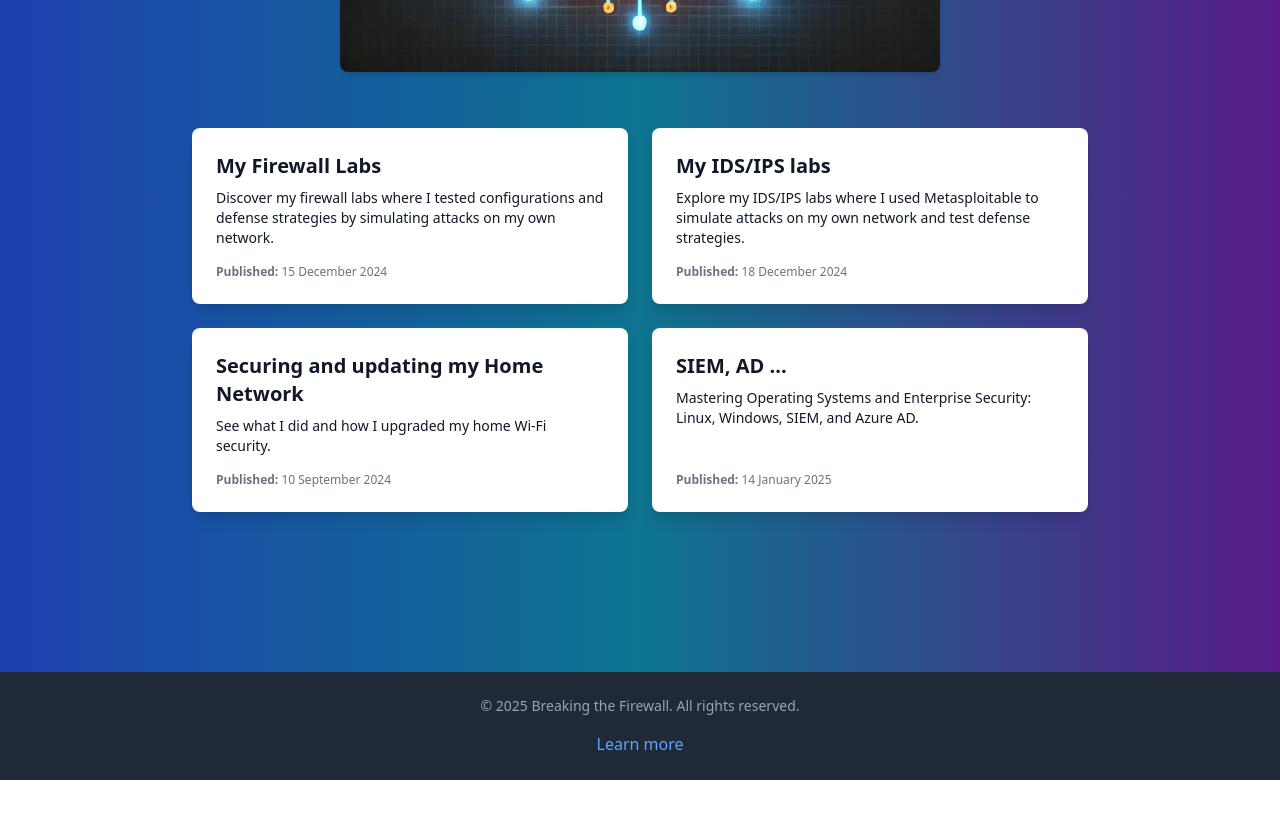
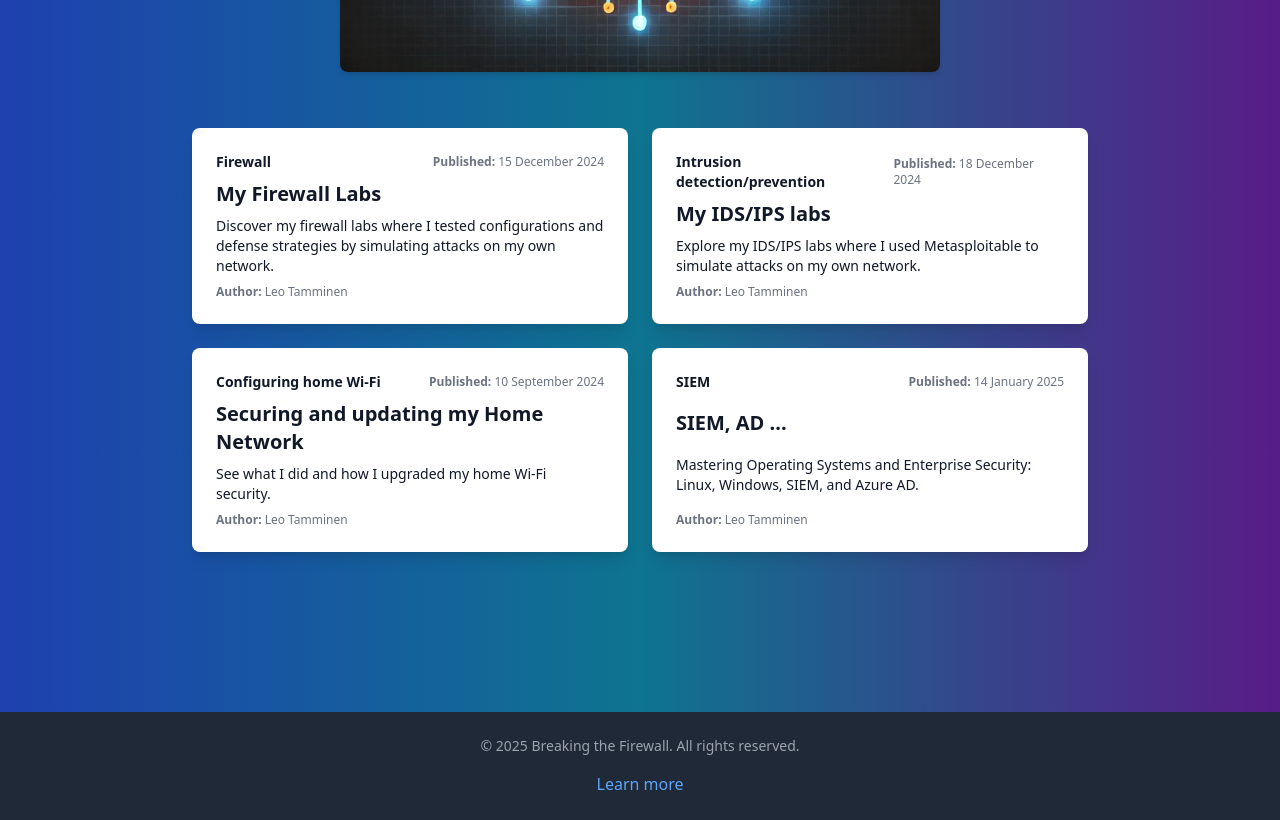
Before and after one commit to leotamminen/cyber_blog, a Next.js app: page / in a window 1280 px wide. Shown: the part 820-1640 px from the top of the page. Before the commit the page ends 1600 px from the top, so only its background shows below. Built offline with nearby package versions, Linux system fonts and the light colour scheme.

Commit message:
Separated BlogCard to its own component. Added more variables.
Added tags, author, and edited variables.

```diff
--- a/package.json
+++ b/package.json
@@ -1,5 +1,5 @@
 {
-  "name": "satoshi-calculator",
+  "name": "Breaking-the-firewall",
   "version": "0.1.0",
   "private": true,
   "scripts": {
--- /dev/null
+++ b/src/components/BlogCard.tsx
@@ -0,0 +1,47 @@
+import Link from "next/link";
+
+interface BlogCardProps {
+  id: string;
+  title: string;
+  tags?: string[] | string | null;
+  date?: string;
+  summary: string;
+  author?: string;
+}
+
+export default function BlogCard({
+  id,
+  title,
+  tags,
+  date,
+  summary,
+  author,
+}: BlogCardProps) {
+  return (
+    <Link
+      href={`/post/${id}`}
+      className="block p-6 bg-white text-gray-900 rounded-lg shadow-lg hover:shadow-xl transition dark:bg-gray-700 dark:text-gray-200 flex flex-col justify-between"
+    >
+      {/* Tags and Published Date */}
+      <div className="flex justify-between items-center mb-2">
+        <p className="font-bold text-sm">
+          {Array.isArray(tags) ? tags.join(", ") : tags || "No Tags"}
+        </p>
+        <p className="text-xs text-gray-500 dark:text-gray-400">
+          <span className="font-semibold">Published:</span> {date || "Unknown"}
+        </p>
+      </div>
+
+      {/* Title */}
+      <h2 className="text-xl font-bold mb-2">{title}</h2>
+
+      {/* Summary */}
+      <p className="text-sm mb-2">{summary}</p>
+
+      {/* Author */}
+      <p className="text-xs text-gray-500 dark:text-gray-400">
+        <span className="font-semibold">Author:</span> {author || "Unknown"}
+      </p>
+    </Link>
+  );
+}
--- a/src/data/posts.tsx
+++ b/src/data/posts.tsx
@@ -2,6 +2,8 @@ export const posts = [
   {
     id: "1",
     title: "My Firewall Labs",
+    author: "Leo Tamminen",
+    tags: "Firewall",
     summary:
       "Discover my firewall labs where I tested configurations and defense strategies by simulating attacks on my own network.",
     date: "15 December 2024",
@@ -131,8 +133,10 @@ Also, I made sure that the IPv4 upstream gateway was selected correctly, because
   {
     id: "2",
     title: "My IDS/IPS labs",
+    author: "Leo Tamminen",
+    tags: "Intrusion detection/prevention",
     summary:
-      "Explore my IDS/IPS labs where I used Metasploitable to simulate attacks on my own network and test defense strategies.",
+      "Explore my IDS/IPS labs where I used Metasploitable to simulate attacks on my own network.",
     date: "18 December 2024",
     content: [
       {
@@ -151,6 +155,8 @@ Also, I made sure that the IPv4 upstream gateway was selected correctly, because
   {
     id: "3",
     title: "Securing and updating my Home Network",
+    author: "Leo Tamminen",
+    tags: "Configuring home Wi-Fi",
     summary: "See what I did and how I upgraded my home Wi-Fi security.",
     date: "10 September 2024",
     content:
@@ -159,6 +165,8 @@ Also, I made sure that the IPv4 upstream gateway was selected correctly, because
   {
     id: "4",
     title: "SIEM, AD ...",
+    author: "Leo Tamminen",
+    tags: "SIEM",
     summary:
       "Mastering Operating Systems and Enterprise Security: Linux, Windows, SIEM, and Azure AD.",
     date: "14 January 2025",
@@ -175,10 +183,13 @@ Also, I made sure that the IPv4 upstream gateway was selected correctly, because
   },
   {
     id: "6",
-    title: "Understanding DNS Spoofing",
+    title: "DNS Spoofing lab",
+    author: "Leo Tamminen",
+    tags: "DNS",
     summary:
       "Learn how DNS spoofing works and how to protect against this cyber threat.",
-    date: "4 October 2024",
+    date: "10 January 2025",
+    edited: "18 January 2025",
     content: [
       {
         type: "h1",
--- a/src/pages/blogs.tsx
+++ b/src/pages/blogs.tsx
@@ -1,5 +1,5 @@
-import Link from "next/link";
 import { posts } from "@/data/posts";
+import BlogCard from "@/components/BlogCard";
 
 export default function Blog() {
   return (
@@ -12,19 +12,15 @@ export default function Blog() {
       </p>
       <div className="mt-8 grid grid-cols-1 sm:grid-cols-2 gap-6 w-full max-w-4xl">
         {posts.map((post) => (
-          <Link
+          <BlogCard
             key={post.id}
-            href={`/post/${post.id}`}
-            className="block p-6 bg-white text-gray-900 rounded-lg shadow-lg hover:shadow-xl transition dark:bg-gray-700 dark:text-gray-200 flex flex-col justify-between"
-          >
-            <div>
-              <h2 className="text-xl font-bold mb-2">{post.title}</h2>
-              <p className="text-sm">{post.summary}</p>
-            </div>
-            <p className="text-xs text-gray-500 dark:text-gray-400 mt-4">
-              <span className="font-semibold">Published:</span> {post.date}
-            </p>
-          </Link>
+            id={post.id}
+            title={post.title}
+            tags={post.tags}
+            date={post.date}
+            summary={post.summary}
+            author={post.author}
+          />
         ))}
       </div>
     </div>
--- a/src/pages/index.tsx
+++ b/src/pages/index.tsx
@@ -1,9 +1,10 @@
 import Link from "next/link";
 import Image from "next/image";
 import { posts } from "@/data/posts";
+import BlogCard from "@/components/BlogCard";
 
 export default function Index() {
-  // Filter the first 4 posts (1-4) and only show them in the front page.
+  // Filter the first 4 posts (1-4) and only show them on the front page.
   const firstFourPosts = posts.slice(0, 4);
 
   return (
@@ -33,21 +34,18 @@ export default function Index() {
         />
       </div>
 
+      {/* Blog Cards */}
       <div className="mt-8 grid grid-cols-1 sm:grid-cols-2 gap-6 w-full max-w-4xl">
         {firstFourPosts.map((post) => (
-          <Link
+          <BlogCard
             key={post.id}
-            href={`/post/${post.id}`}
-            className="block p-6 bg-white text-gray-900 rounded-lg shadow-lg hover:shadow-xl transition dark:bg-gray-700 dark:text-gray-200 flex flex-col justify-between"
-          >
-            <div>
-              <h2 className="text-xl font-bold mb-2">{post.title}</h2>
-              <p className="text-sm">{post.summary}</p>
-            </div>
-            <p className="text-xs text-gray-500 dark:text-gray-400 mt-4">
-              <span className="font-semibold">Published:</span> {post.date}
-            </p>
-          </Link>
+            id={post.id}
+            title={post.title}
+            tags={post.tags}
+            date={post.date}
+            summary={post.summary}
+            author={post.author}
+          />
         ))}
       </div>
     </div>
--- a/src/pages/post/[id].tsx
+++ b/src/pages/post/[id].tsx
@@ -50,9 +50,29 @@ export default function Post() {
   // Render the post inside the PostLayout
   return (
     <PostLayout>
-      <h1 className="text-4xl font-extrabold mb-6 text-center">
-        {post?.title}
-      </h1>
+      {/* Post title */}
+      <h1 className="text-4xl font-extrabold mb-4 text-left">{post?.title}</h1>
+
+      {/* Meta information (author, dates) */}
+      <div className="text-left text-sm text-gray-600 dark:text-gray-400 mb-6">
+        {post?.author && (
+          <p>
+            <span className="font-semibold">Author:</span> {post.author}
+          </p>
+        )}
+        {post?.date && (
+          <p>
+            <span className="font-semibold">Published:</span> {post.date}
+          </p>
+        )}
+        {post?.edited && (
+          <p>
+            <span className="font-semibold">Edited:</span> {post.edited}
+          </p>
+        )}
+      </div>
+
+      {/* Post content */}
       {Array.isArray(post?.content) ? (
         post.content.map((block, index) => {
           switch (block.type) {
@@ -78,7 +98,6 @@ export default function Post() {
                   ))}
                 </div>
               );
-
             case "image":
               return (
                 <figure key={index} className="my-6 text-center">
```
Also changed, not shown: 1 other file (tests, documents, lock files or other folders).
